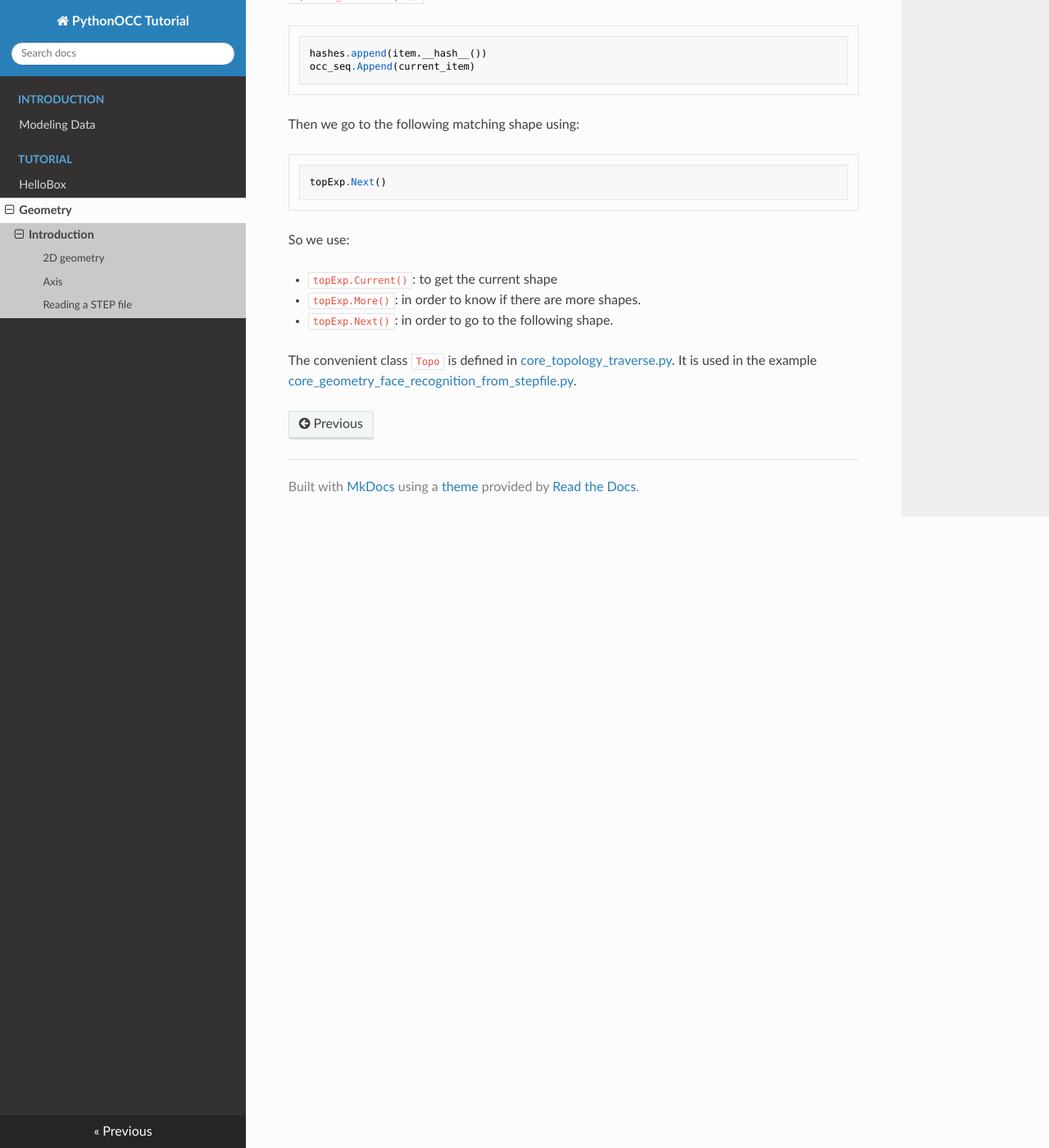
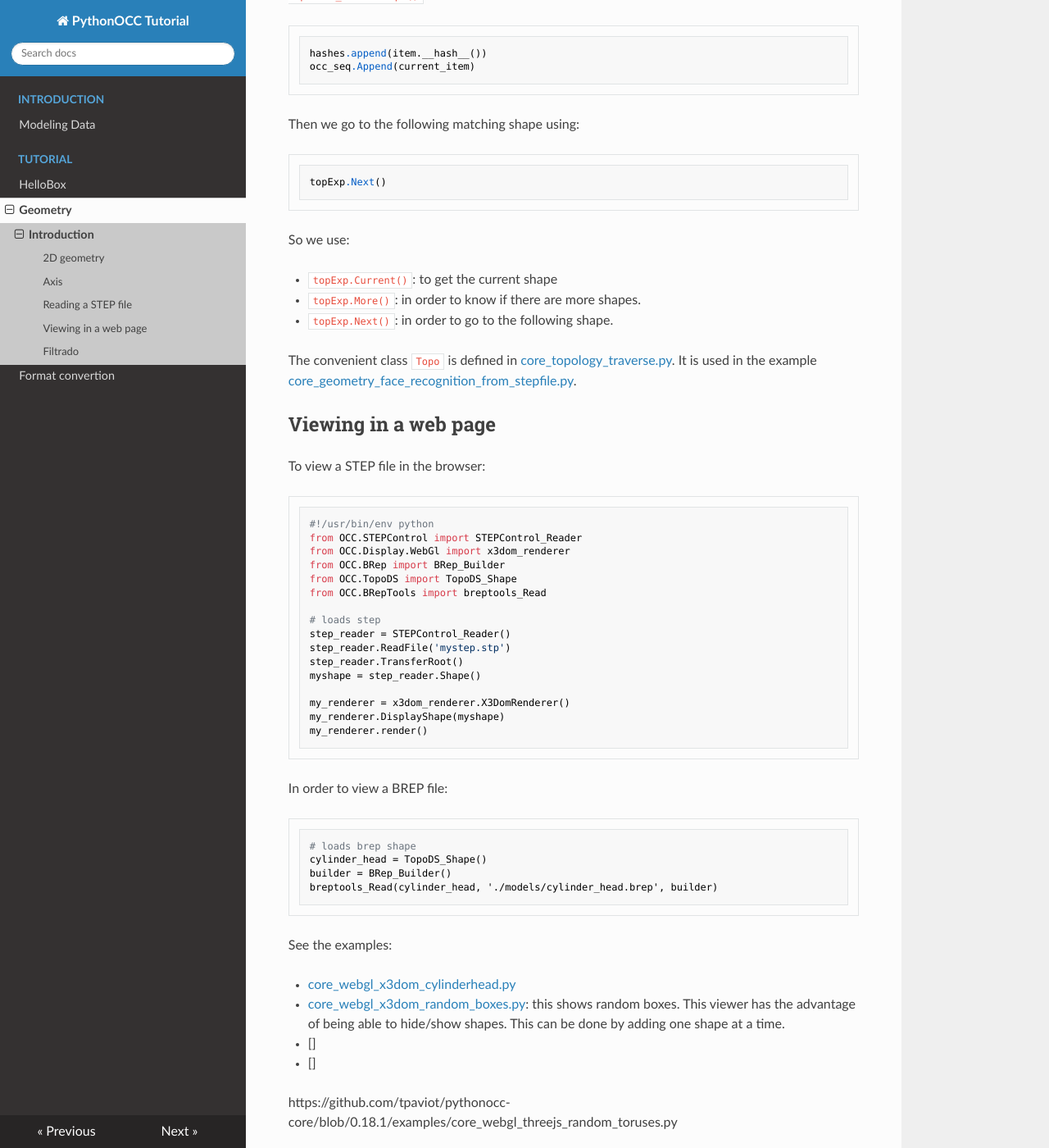
Before and after one commit to mantielero/pythonocc_doc, an MkDocs documentation site: the page built from docs/geom_intro.md, in a window 1280 px wide and 1400 px high, scrolled down 2740 px. Shown: the whole window at 82% size. Built offline with MkDocs 1.6.1, drawn with Linux system fonts in a browser that asks for light colours; nearby versions of some CDN libraries; some of the changed text lies outside the part shown.

Commit message:
Format convertion

````diff
--- a/docs/geom_intro.md
+++ b/docs/geom_intro.md
@@ -152,3 +152,50 @@ So we use:
 - `topExp.Next()`: in order to go to the following shape.
 
 The convenient class `Topo` is defined in [core_topology_traverse.py](https://github.com/tpaviot/pythonocc-core/blob/0.18.1/examples/core_topology_traverse.rst). It is used in the example [core_geometry_face_recognition_from_stepfile.py](https://github.com/tpaviot/pythonocc-core/blob/0.18.1/examples/core_geometry_face_recognition_from_stepfile.rst).
+
+## Viewing in a web page
+To view a STEP file in the browser:
+
+```python
+#!/usr/bin/env python
+from OCC.STEPControl import STEPControl_Reader
+from OCC.Display.WebGl import x3dom_renderer
+from OCC.BRep import BRep_Builder
+from OCC.TopoDS import TopoDS_Shape
+from OCC.BRepTools import breptools_Read
+
+# loads step
+step_reader = STEPControl_Reader()
+step_reader.ReadFile('mystep.stp')
+step_reader.TransferRoot()
+myshape = step_reader.Shape()
+
+my_renderer = x3dom_renderer.X3DomRenderer()
+my_renderer.DisplayShape(myshape)
+my_renderer.render()
+```
+
+In order to view a BREP file:
+
+```python
+# loads brep shape
+cylinder_head = TopoDS_Shape()
+builder = BRep_Builder()
+breptools_Read(cylinder_head, './models/cylinder_head.brep', builder)
+```
+
+See the examples:
+
+- [core_webgl_x3dom_cylinderhead.py](https://github.com/tpaviot/pythonocc-core/blob/0.18.1/examples/core_webgl_x3dom_cylinderhead.py)
+- [core_webgl_x3dom_random_boxes.py](https://github.com/tpaviot/pythonocc-core/blob/0.18.1/examples/core_webgl_x3dom_random_boxes.py): this shows random boxes. This viewer has the advantage of being able to hide/show shapes. This can be done by adding one shape at a time.
+- []
+- []
+
+https://github.com/tpaviot/pythonocc-core/blob/0.18.1/examples/core_webgl_threejs_random_toruses.py
+
+https://github.com/tpaviot/pythonocc-core/blob/0.18.1/examples/core_webgl_threejs_torus.py
+
+http://www.pythonocc.org/resources/tutorial/gettin-started-with-pyqt-wxpython-and-pythonocc/
+
+## Filtrado
+Haremos:
--- a/mkdocs.yml
+++ b/mkdocs.yml
@@ -13,6 +13,7 @@ nav:
     - HelloBox: hellobox.md
     - Geometry:
       - Introduction: geom_intro.md
+    - Format convertion: convert.md
     #- Conceptos: conceptos.md
     #- Propiedades:
     #  - Introducción: propiedades.md
````
Also changed, not shown: docs/convert.md (added, +27 -0 lines).
